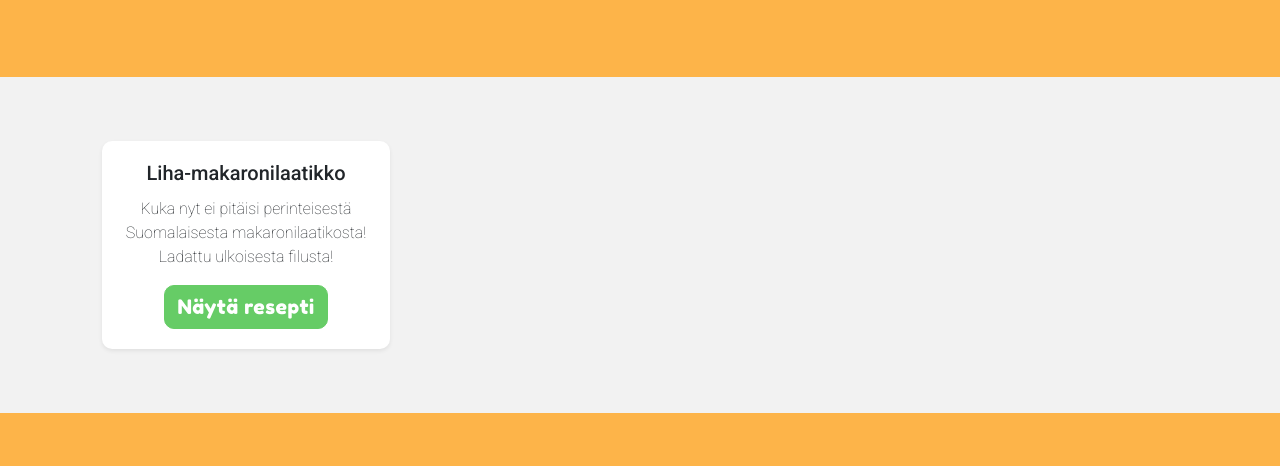
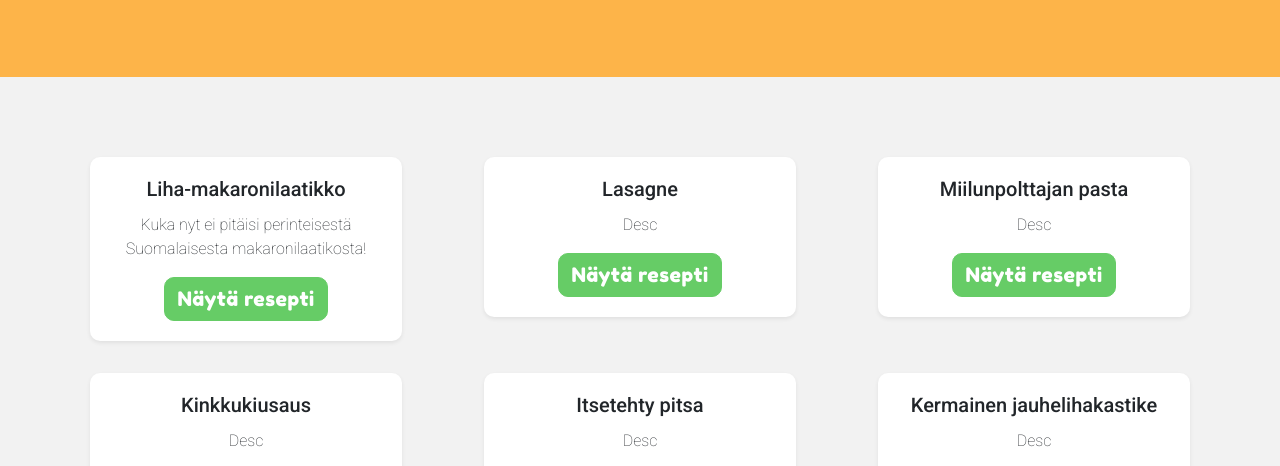
Before and after one commit to Vilkinjukka/Ruokkis, a plain HTML site: page index.html in a window 1280 px wide. Shown: the part 274-740 px from the top of the page. Drawn offline with nearby package versions, Linux system fonts and the light colour scheme.

Commit message:
Add files via upload

```diff
--- a/card.html
+++ b/card.html
@@ -1,7 +1,7 @@
 <div class="card shadow-sm" style="width: 18rem;">
   <div class="card-body text-center">
-    <h5 class="card-title">Liha-makaronilaatikko</h5>
-    <p class="card-text">Kuka nyt ei pitäisi perinteisestä Suomalaisesta makaronilaatikosta! Ladattu ulkoisesta filusta!</p>
+    <h5 class="card-title">Null</h5>
+    <p class="card-text">Null</p>
     <a href="#" class="btn btn-primary">Näytä resepti</a>
   </div>
 </div>
--- a/custom.js
+++ b/custom.js
@@ -1,11 +1,62 @@
-function TuoReseptit()
-{
 
 
+var row = 0;
+var col = 0;
+var dummyDiv = null;
+$(function()
+{
+  //Load card to main html
+  dummyDiv = $("<div id='dummyDiv'/>").css("display","none");
+  dummyDiv.load('card.html', function() {
+    ChangeData("Liha-makaronilaatikko", "Kuka nyt ei pitäisi perinteisestä Suomalaisesta makaronilaatikosta!");
+    ChangeData("Lasagne", "Desc");
+    ChangeData("Miilunpolttajan pasta", "Desc");
+    ChangeData("Kinkkukiusaus", "Desc");
+    ChangeData("Itsetehty pitsa", "Desc");
+    ChangeData("Kermainen jauhelihakastike", "Desc");
+    ChangeData("Liha-makaronilaatikko", "Kuka nyt ei pitäisi perinteisestä Suomalaisesta makaronilaatikosta!");
+    ChangeData("Lasagne", "Desc");
+    ChangeData("Miilunpolttajan pasta", "Desc");
+    ChangeData("Kinkkukiusaus", "Desc");
+    ChangeData("Itsetehty pitsa", "Desc");
+    ChangeData("Kermainen jauhelihakastike", "Desc");
+    ChangeData("Liha-makaronilaatikko", "Kuka nyt ei pitäisi perinteisestä Suomalaisesta makaronilaatikosta!");
+    ChangeData("Lasagne", "Desc");
+    ChangeData("Miilunpolttajan pasta", "Desc");
+    ChangeData("Kinkkukiusaus", "Desc");
+    ChangeData("Itsetehty pitsa", "Desc");
+    ChangeData("Kermainen jauhelihakastike", "Desc");
+  });
+  dummyDiv.css("display","none");
+  $("body").append(dummyDiv);
+
+});
+
+function LataaResepti(id)
+{
+  $("#"+id).load("card.html");
 }
 
+function ChangeData(name,text)
+{
+  if(col == 0)
+  {
+    row = row+1;
+    col = 1
+    console.log("Create new row");
+    $('#grid').append('<div class="row" id="row'+row.toString()+'"></div>');
+  }
+  $('#row'+row.toString()).append('<div class="col-sm" id="col'+col.toString()+'"></div>');
 
-$(function(){
-  $("#cardholder").load("card.html");
+  dummyDiv.find(".card-title").html(name);
+  dummyDiv.find(".card-text").html(text);
+  var edited = dummyDiv.clone()
+  edited.css("display","block");
+  $("#row"+row.toString()).find("#col"+col.toString()).append(edited);
 
-});
+  col = col+1;
+  if(col >= 4)
+  {
+    col = 0;
+  }
+}
--- a/index.html
+++ b/index.html
@@ -48,14 +48,6 @@
     </section>
 
     <section id="grid">
-      <div class="row">
-        <div class="col" id="cardholder">
-        </div>
-        <div class="col">
-        </div>
-        <div class="col">
-        </div>
-      </div>
     </section>
 
     <section id="footer">
@@ -68,6 +60,5 @@
     <script src="https://stackpath.bootstrapcdn.com/bootstrap/4.3.1/js/bootstrap.min.js" integrity="sha384-JjSmVgyd0p3pXB1rRibZUAYoIIy6OrQ6VrjIEaFf/nJGzIxFDsf4x0xIM+B07jRM" crossorigin="anonymous"></script>
     <script src="https://kit.fontawesome.com/0e7645e1a2.js" crossorigin="anonymous"></script>
     <script src="custom.js"></script>
-    <body onload="TuoReseptit()">
   </body>
 </html>
--- a/style.css
+++ b/style.css
@@ -92,10 +92,13 @@ body
 }
 
 .card {
-  margin: 0 auto;
+  margin: 16px auto;
   float: none;
   border: none;
-  border-radius: 10px
+  border-radius: 10px;
+  width: auto !important;
+  min-width: 245px !important;
+  max-width: 312px !important;
 }
 .card-title
 {
```
